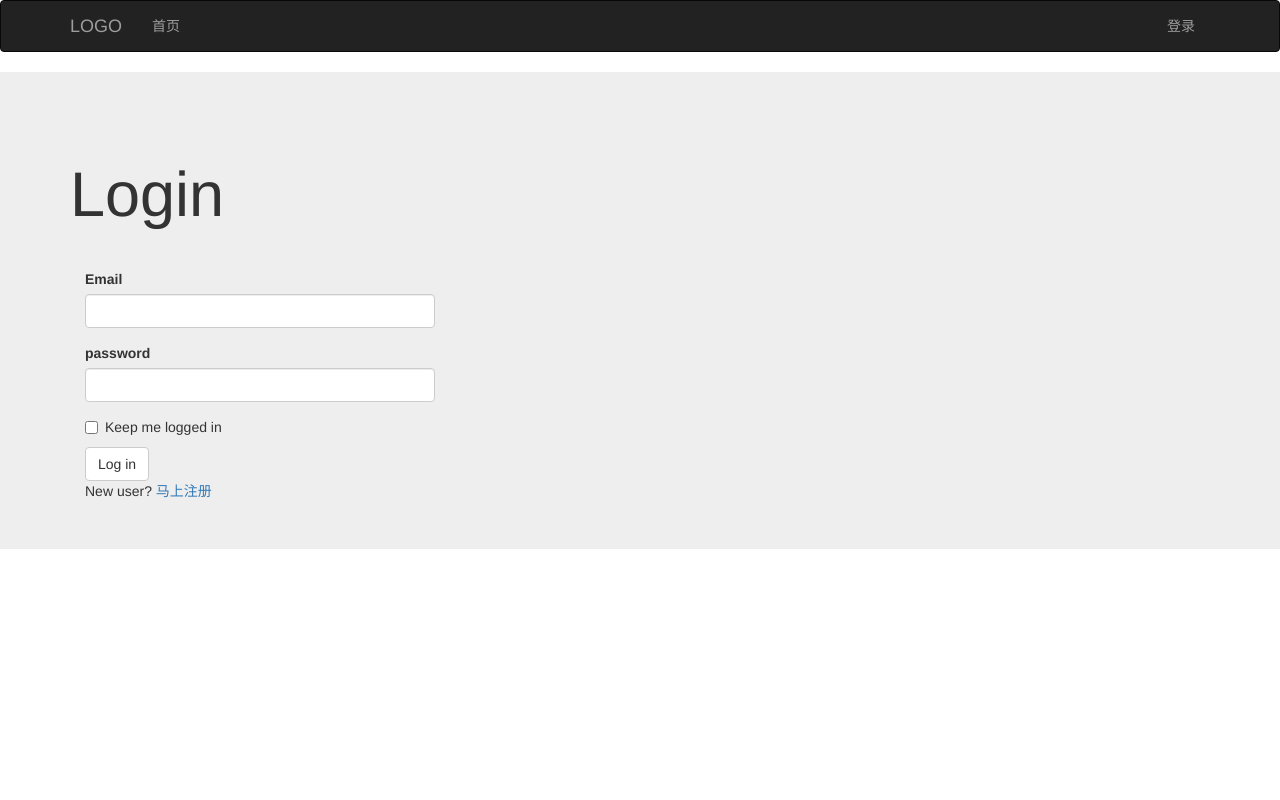
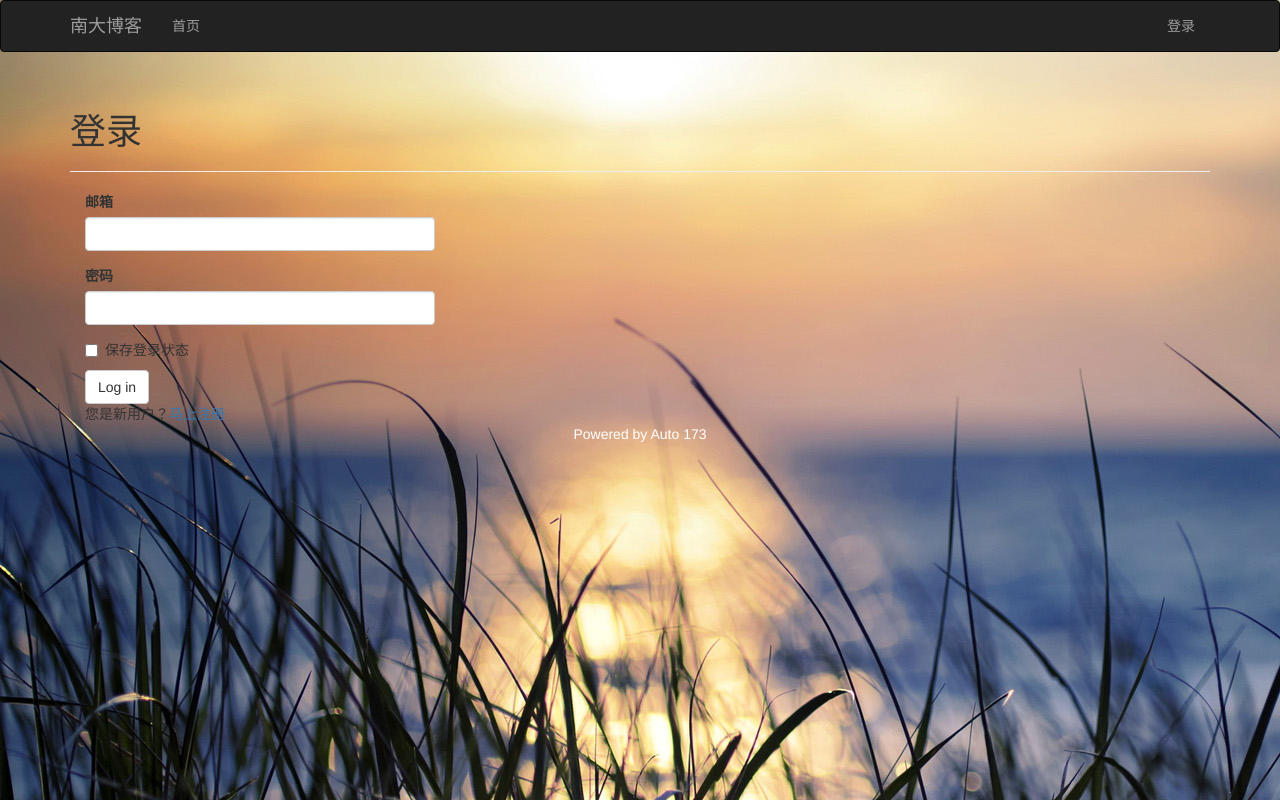
Before and after one commit to fatetwist/blog, a Flask app: page /auth/login in a window 1280 px wide. Run offline with Flask 2, Linux system fonts and the light colour scheme; parts of the project's set-up code (start-up, migrations or seed data) failed here and were passed over; some libraries are stand-ins or nearby versions.

Commit message:
blog_12_2

```diff
--- a/app/auth/forms.py
+++ b/app/auth/forms.py
@@ -5,15 +5,15 @@ from wtforms.validators import Required, Length, Email, EqualTo, ValidationError
 from ..models import User
 
 class LoginForm(Form):
-    email = StringField('Email', validators=[Required(),Length(1,64),Email()])
-    password = PasswordField('password', validators=[Required()])
-    remember_me = BooleanField('Keep me logged in')
+    email = StringField('邮箱', validators=[Required(),Length(1,64),Email()])
+    password = PasswordField('密码', validators=[Required()])
+    remember_me = BooleanField('保存登录状态')
     submit = SubmitField('Log in')
 
 class RegistrationForm(Form):
-    email = StringField('Email', validators=[Required(),Length(1,64),Email()])
-    username = StringField('username', validators=[Required(), Length(1,64)])
-    password = PasswordField('password', validators=[Required(), EqualTo('password2', message='两次输入的密码不一致！')])
+    email = StringField('邮箱', validators=[Required(), Length(1,64), Email()])
+    username = StringField('用户名', validators=[Required(), Length(1, 64)])
+    password = PasswordField('密码', validators=[Required(), EqualTo('password2', message='两次输入的密码不一致！')])
     password2 = PasswordField('确认密码', validators=[Required()])
     submit = SubmitField('立即注册')
 
--- a/app/templates/EditProfile.html
+++ b/app/templates/EditProfile.html
@@ -4,6 +4,6 @@
 {% block page_content %}
     <h1>编辑您的个人资料</h1>
     <hr>
-    <img src="{{ current_user.avatar }}" width="128px" height="128px">
+    <img src="{{ u.avatar }}" width="128px" height="128px">
     {{ wtf.quick_form(form) }}
 {% endblock %}
--- a/app/templates/auth/login.html
+++ b/app/templates/auth/login.html
@@ -6,11 +6,11 @@
 
 
     <div class="page-header">
-    <h1>Login</h1>
+    <h1>登录</h1>
     </div>
     <div class="col-md-4">
     {{ wtf.quick_form(form) }}
-        <span>New user? <a href="{{ url_for('auth.register') }}">马上注册</a></span>
+        <span>您是新用户？<a href="{{ url_for('auth.register') }}">马上注册</a></span>
     </div>
 
 {% endblock %}
--- a/app/templates/base.html
+++ b/app/templates/base.html
@@ -5,6 +5,14 @@
     {{ moment.lang('zh_CN') }}
 {% endblock %}
 {% block title %}{% block title2 %}{% endblock %}Flasky{% endblock %}
+{% block head %}
+    {{ super() }}
+    <style>
+    body {
+        background: url({{ url_for('static',filename='main/bg_default.jpg') }}) no-repeat, black;
+    }
+    </style>
+{% endblock %}
 {% block navbar %}
 
 <div class="navbar navbar-inverse" role="navigation">
@@ -17,7 +25,7 @@
  <span class="icon-bar"></span>
  <span class="icon-bar"></span>
  </button>
- <a class="navbar-brand" href="/">LOGO</a>
+ <a class="navbar-brand" href="/">南大博客</a>
  </div>
  <div class="navbar-collapse collapse">
  <ul class="nav navbar-nav">
@@ -50,7 +58,7 @@
 
 {% endblock %}
 {% block content %}
-<div class="jumbotron">
+
     <div class="container">
 {% for m in get_flashed_messages() %}
 
@@ -61,5 +69,8 @@
 {% endfor %}
  {% block page_content %}{% endblock %}
     </div>
-</div>
+
+    <div class="footer">
+    <p style="color: white; text-align: center;">Powered by Auto 173</p>
+    </div>
 {% endblock %}
--- a/config.py
+++ b/config.py
@@ -32,5 +32,5 @@ class Development(Config):
 
 config = {
     'Development':Development,
-    'default':Development
+    'default': Development
 }
```
Also changed, not shown: app/main/views.py (+20 -11 lines), app/templates/_posts.html (+9 -4 lines), app/templates/index.html (+4 -4 lines), app/templates/post.html (+12 -3 lines), app/templates/user.html (+6 -5 lines), app/static/main/bg_default.jpg (added), app/static/main/logo.png (added).
